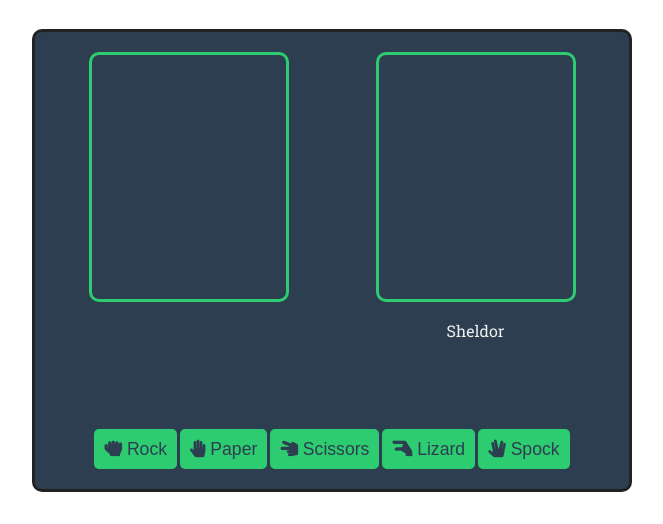
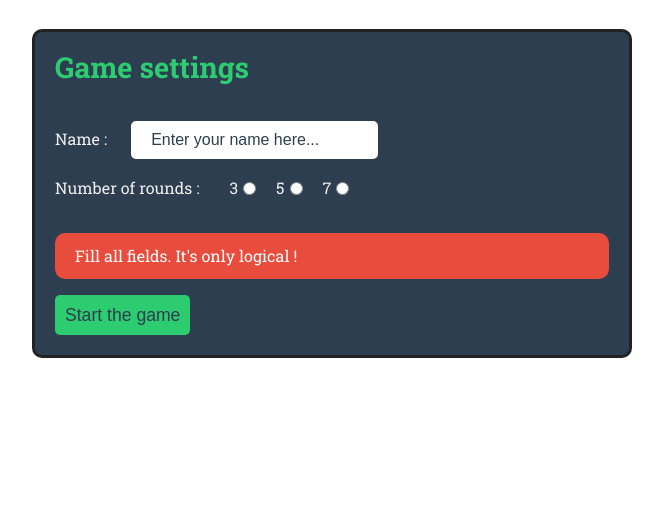
Before and after one commit to salty-max/rpsls, a plain HTML site: page index.html in a window 1280 px wide. Both pictures are taken after a click on the button "Start the game". Shown: the part 285-809 px from the top of the page, without its empty margins (308-971 px from the left). Drawn offline with nearby package versions, Linux system fonts and the light colour scheme.

Commit message:
added input verification

```diff
--- a/css/style.css
+++ b/css/style.css
@@ -135,6 +135,14 @@ section {
   align-items: center;
 }
 
+.error {
+  color: #fff;
+  background-color: #e74c3c;
+  padding: 10px 20px;
+  border-radius: 10px;
+  display: none;
+}
+
 input[type="text"] {
   margin-left: 20px;
   padding: 10px 20px;
--- a/index.html
+++ b/index.html
@@ -93,6 +93,7 @@
             </div>
           </div>
         </form>
+        <p class="error">Fill all fields. It's only logical !</p>
         <button class="btn btn--start">Start the game</button>
       </div>
       <div class="game--screen">
--- a/js/app.js
+++ b/js/app.js
@@ -7,13 +7,20 @@ var app = {
 
   changeScene: function() {
     var $name = $('#username').val();
-    $('.player .name').html($name);
     app.bo = Number($('input[type="radio"]:checked').val());
-    $('.menu').slideUp(function() {
-      $('.game--screen').slideDown();
-      app.createButtons();
-      app.start();
-    });
+    console.log('Name: '+$name+' Bo'+app.bo);
+    if($name !== '' && !isNaN(app.bo)) {
+      $('.error').hide();
+      $('.player .name').html($name);
+      $('.menu').slideUp(function() {
+        $('.game--screen').slideDown();
+        app.createButtons();
+        app.start();
+      });
+    }
+    else {
+      $('.error').fadeIn();
+    }
   },
 
   start: function() {
```
